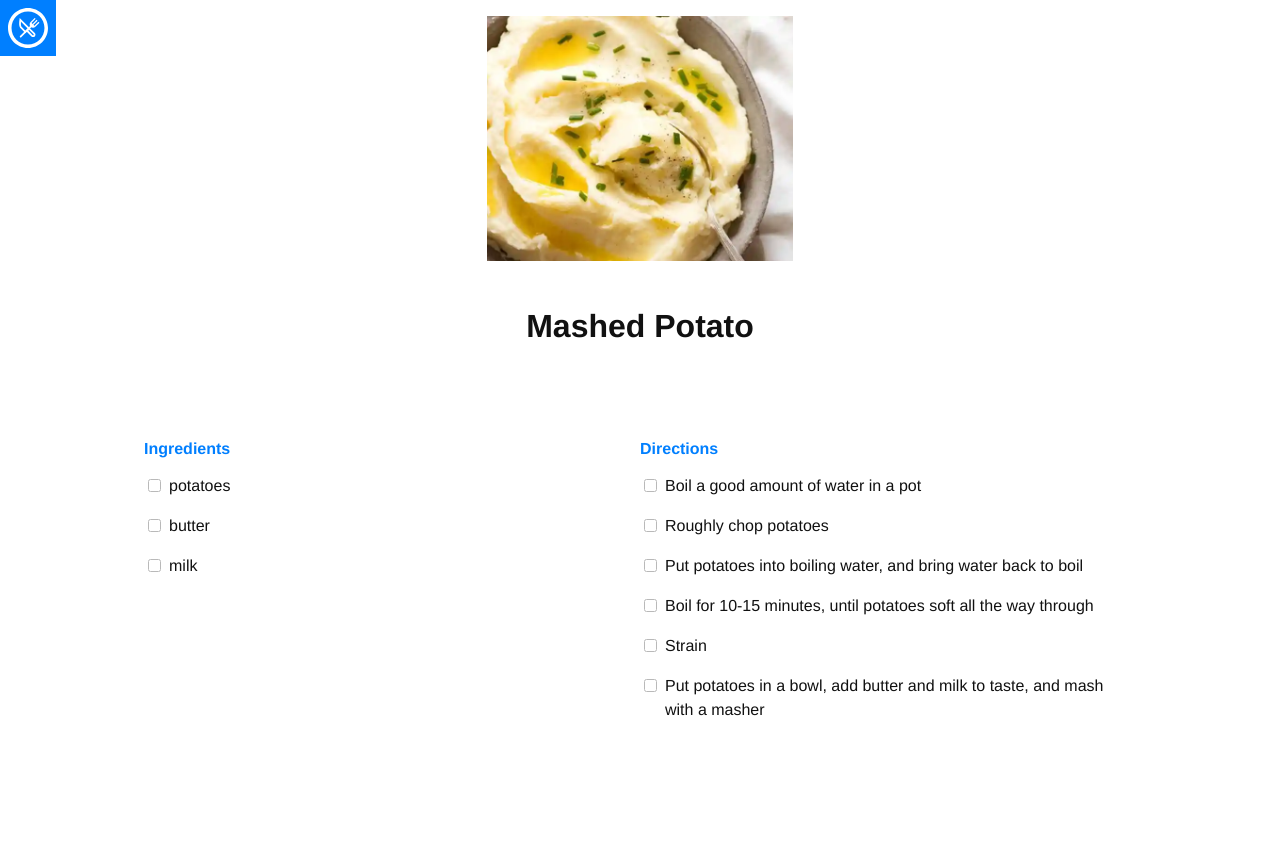
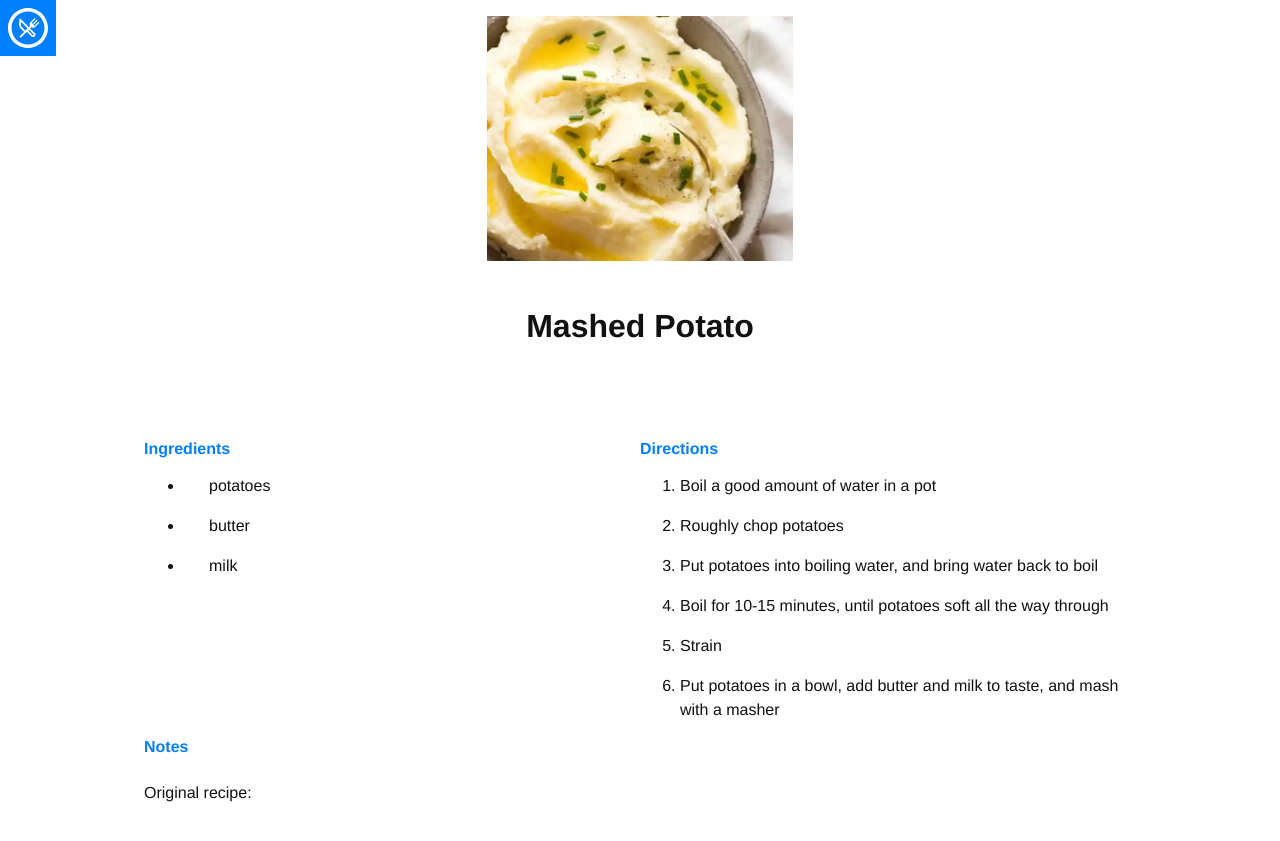
Before and after one commit to LexMalta/recipes, a Jekyll site: the page built from _recipes/mashed-potato.md, in a window 1280 px wide. Shown: the top 841 px of the page. Built offline with Jekyll 4.4.1, drawn with Linux system fonts in a browser that asks for light colours; nearby versions of some CDN libraries; some web fonts are replaced.

Commit message:
Notes, Original recipe, and formatting of recipe

```diff
--- a/_layouts/recipe.html
+++ b/_layouts/recipe.html
@@ -63,13 +63,25 @@ layout: default
 
     <div class="sm-col sm-col-6 lg-col-6">
       <h4 class="blue mt0 mb2 xs-center">{{ site.translation[site.language].directions }}</h4>
-      <ul itemprop="recipeInstructions">
+      <ol itemprop="recipeInstructions">
         {% for direction in page.directions %}
         <li>{{ direction | markdownify }}</li>
         {% endfor %}
-      </ul>
+      </ol>
     </div>
 
+    <div class="sm-col sm-col-6 lg-col-6">
+      <h4 class="blue mt0 mb2 xs-center">Notes</h4>
+      <ol itemprop="recipeNotes">
+        {% for notes in page.notes %}
+        <li>{{ notes | markdownify }}</li>
+        {% endfor %}
+      </ol>
+    </div>
+
+    <div class="sm-col sm-col-12" style="padding-top: 10px">
+      Original recipe: <a href={{page.original}}>{{page.original}}</a>
+    </div>
   </div>
 <!-- end recipe and directions -->
 
@@ -141,7 +153,7 @@ layout: default
   return this.on("click", cb);
   };
 
-  $("ul li").append('<input type="checkbox">');
+  // $("ul li").append('<input type="checkbox">');
   $("ul li").clickToggle(function(){
     $(this).children("input").prop('checked', true);
     var height = $(this).height();
--- a/css/main.scss
+++ b/css/main.scss
@@ -4,7 +4,7 @@
 
 img{width:100%;}
 .no-line-height{line-height:0;}
-ul{margin:0; padding:0; list-style:none;}
+// ul{margin:0; padding:0; list-style:none;}
 ul li{  padding:0 0 0 25px; position:relative;}
 ul li input{position: absolute; top:5px; left:0; opacity:0.5;}
 
```
